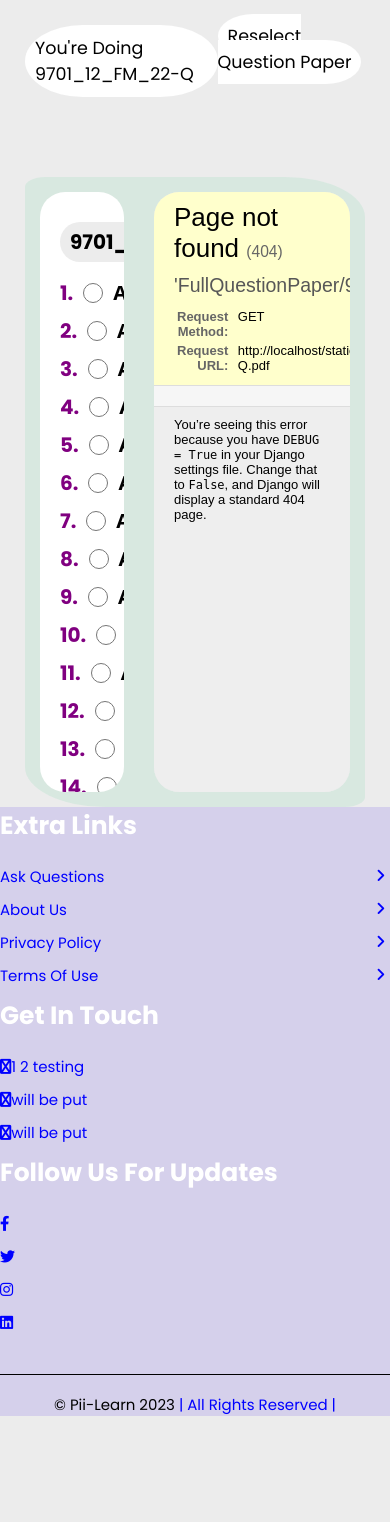
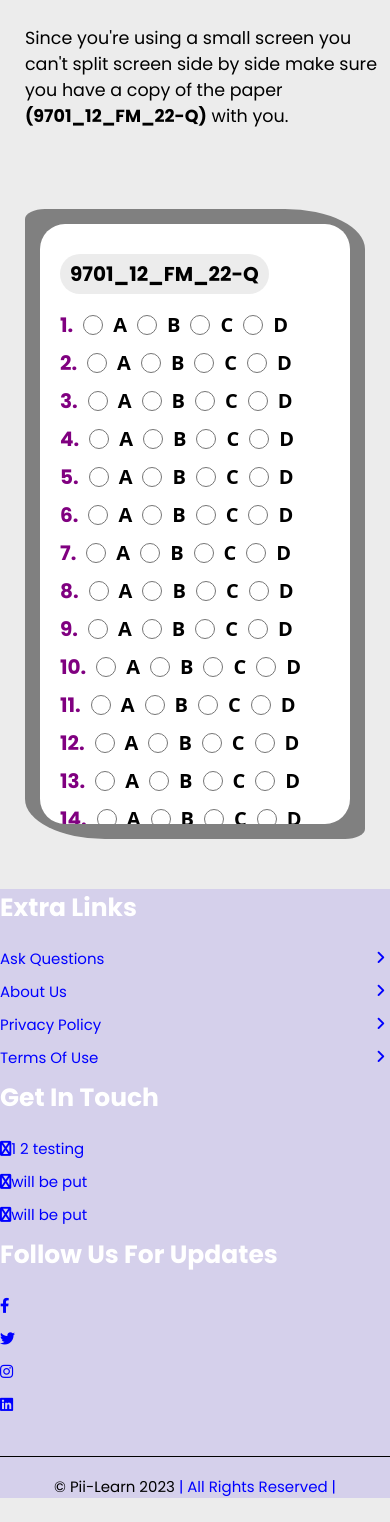
Before and after one commit to eliaschikwanda/pi-learn-1.0, a Django app: page /testyourself/6/ in a window 390 px wide. Shown: the part 80-1602 px from the top of the page. Run offline with Django 4.2, Linux system fonts and the light colour scheme; data comes from the database, SQL or seed files in the repository; some libraries are stand-ins or nearby versions.

Commit message:
Adding more media queries

```diff
--- a/examsolution/static/examsolution/css/style.css
+++ b/examsolution/static/examsolution/css/style.css
@@ -293,7 +293,7 @@
     margin-left: 2.5rem;
     margin-right: 2.5rem;
     margin-top: 8rem;
-    background-color: rgba(174, 223, 200, 0.322);
+    background-color: grey;
     padding: 1.5rem;
     border-radius: 2rem 8rem 2rem 8rem / 1rem 4rem 1rem 4rem;
     -moz-border-radius:2rem 8rem 2rem 8rem / 1rem 4rem 1rem 4rem;
@@ -757,5 +757,70 @@
         display: none;
     }
 
+    /* view_topical_past_paper.html media queries start here */
+
+    #remove_view_topical_past_paper_heading {
+        display: none;
+    }
+
+    .question_answer .row {
+        display: block;
+        margin: 0;
+        padding: 0;
+        background-color: grey;
+        margin-left: 2.5rem;
+        margin-right: 2.5rem;
+        padding: 0.75rem;
+        margin-top: 2.5rem;
+        padding-top: 2.5rem;
+    }
+
+    .question_answer .row .question_answer_select_panel {
+
+        padding: 0;
+        margin: 0;
+        height: 25rem;
+        margin-bottom:2.5rem;
+    }
+
+    .question_answer .row .question_answer_viewing_panel {
+        padding: 0;
+        margin: 0;
+        width: 100%;
+        height: 25rem;
+        margin-bottom:2.5rem;
+    }
+
+    .test_yourself_board {
+        max-width: fit-content;
+        max-height: fit-content;
+        margin-right: 2.5rem;
+    }
+
+    /* view_topical_past_paper.html media queries ends here here */
+
+    /* taking_test.html media queries starts here */
+    .row .paper_one_question_ppr {
+        display: none;
+    }
+
+    .row {
+        margin-bottom: 5rem;
+    }
+    .row .answersheet {
+        margin: 0;
+        padding: 0;
+    }
+
+    .individual_reselect {
+        display: none;
+    }
+    .taking_test_have_your_own_ppr p {
+        margin-top: 2.5rem;
+        margin-left: 2.5rem;
+        font-size: 1.75rem;
+        text-transform: none;
+    }
+    /* taking_test.html media queries ends here */
 
 }
--- a/examsolution/templates/examsolution/taking_test.html
+++ b/examsolution/templates/examsolution/taking_test.html
@@ -4,11 +4,15 @@
 
 {% block content %}
 <section class="question_answer">
-    <div class="view_panel_heading">
+    <div class="view_panel_heading" id="remove_taking_test_heading">
         <p class="individual_reselect" >You're doing {{mcq_paper_selected.full_question_name}} <p>
         <a class="individual_reselect" href="{% url 'examsolution:test_yourself' %}">Reselect Question Paper</a>
     </div>
 </section>
+
+<div class="taking_test_have_your_own_ppr">
+    <p>Since you're using a small screen you can't split screen side by side make sure you have a copy of the paper <strong>({{mcq_paper_selected.full_question_name}})</strong> with you.</p>
+</div>
 
 <div class="row">
 
--- a/examsolution/templates/examsolution/view_topical_past_paper.html
+++ b/examsolution/templates/examsolution/view_topical_past_paper.html
@@ -10,7 +10,7 @@
 
 {% if selected_topic_paper_set %}
 
-    <div class="view_panel_heading">
+    <div class="view_panel_heading" id="remove_view_topical_past_paper_heading">
         <p class="individual_reselect" >You're doing {{topic_paper_object.topic}} questions paper {{topic_paper_object.paper_num_key}} <p>
         <a class="individual_reselect" href="{% url 'examsolution:topics_topical_past_paper' exam_board subject_selected %}">Reselect Topic</a>
     </div>
@@ -54,7 +54,7 @@
                 {% for question in new_selected_topic_paper_set %}
                     <button class="questions" id="question{{forloop.counter}}" onclick="view_question('{% static question.question_directory %}','question{{forloop.counter}}')" >Question{{forloop.counter}}</button>
                     <button class="answers" id="answer{{forloop.counter}}" onclick="view_answer('{% static question.answer_directory %}','answer{{forloop.counter}}')">Answer{{forloop.counter}}</button>
-                    <button class="questions" id="exam_report_comment{{forloop.counter}}" onclick="view_er_comment('{{question.exam_report_comment}}','exam_report_comment{{forloop.counter}}')">ExamReport Cmnt</button>
+                    <button class="questions" id="exam_report_comment{{forloop.counter}}" onclick="view_er_comment('{{question.exam_report_comment}}','exam_report_comment{{forloop.counter}}')">ER Cmnt</button>
                     <br>
                 {% endfor %}
 
@@ -68,7 +68,7 @@
                 {% for question in selected_topic_paper_set %}
                     <button class="questions" id="question{{forloop.counter}}" onclick="view_question('{% static question.question_directory %}','question{{forloop.counter}}')" >Question{{forloop.counter}}</button>
                     <button class="answers" id="answer{{forloop.counter}}" onclick="view_answer('{% static question.answer_directory %}','answer{{forloop.counter}}')">Answer{{forloop.counter}}</button>
-                    <button class="questions" id="exam_report_comment{{forloop.counter}}" onclick="view_er_comment('{{question.exam_report_comment}}','exam_report_comment{{forloop.counter}}')">ExamReport Cmnt</button>
+                    <button class="questions" id="exam_report_comment{{forloop.counter}}" onclick="view_er_comment('{{question.exam_report_comment}}','exam_report_comment{{forloop.counter}}')">ER Cmnt</button>
                     <br>
                 {% endfor %}
 
```
